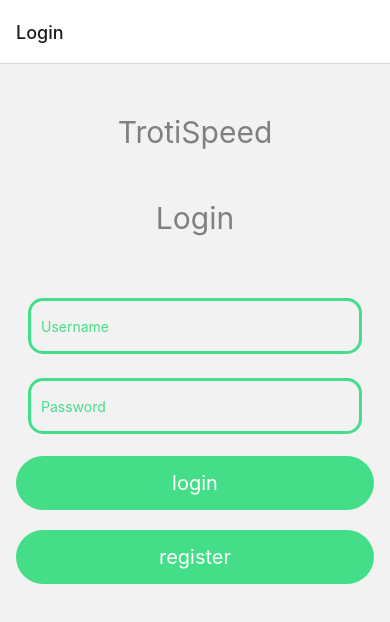
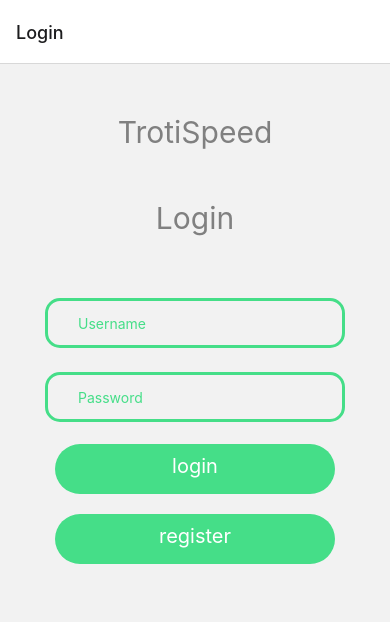
Before and after one commit to trotispeed/trotispeed_frontend, a React Native app: screen /Login in a window 390 px wide. Shown: the top 622 px of the page. Built offline with nearby package versions, Linux system fonts and the light colour scheme.

Commit message:
login and register it still need logo and font

```diff
--- a/src/views/screens/LoginScreen.js
+++ b/src/views/screens/LoginScreen.js
@@ -60,23 +60,28 @@ const styleSheet = StyleSheet.create({
   input: {
     height: 40,
     margin: 12,
-    paddingVertical:25,
+    paddingLeft: 30,
+    width: 300,
+    height: 50,
     borderRadius: 15,
     borderColor: '#45DE88',
     borderWidth: 3,
-    padding: 10,
+
   },
   appContainer: {
     paddingTop: 50,
-    flex: 1,
     paddingHorizontal: 16,
+    alignItems: 'center',
+    justifyContent: 'center',
   },
   button: {
     backgroundColor:'#45DE88',
-    paddingHorizontal:19,
+    width: 280,
+    height: 50,
     marginVertical:10,
-    padding:15,
+    padding:10,
     borderRadius:200,
+
     }
 })
 
--- a/src/views/screens/RegistrationScreen.js
+++ b/src/views/screens/RegistrationScreen.js
@@ -71,24 +71,29 @@ const styleSheet = StyleSheet.create({
   input: {
     height: 40,
     margin: 12,
-
+    paddingLeft: 30,
     borderRadius: 15,
     borderColor: '#45DE88',
     borderWidth: 2,
-    padding: 25,
+    width: 300,
+    height: 50,
   },
   appContainer: {
     paddingTop: 50,
-    flex: 1,
     paddingHorizontal: 16,
+    alignItems: 'center',
+    justifyContent: 'center',
   },
   button: {
     backgroundColor:'#45DE88',
-    paddingHorizontal:19,
+    width: 280,
+    height: 50,
     marginVertical:10,
     padding:10,
     borderRadius:200,
-    }
+    },
+
+
 })
 
 export default RegistartionScreen;
```
